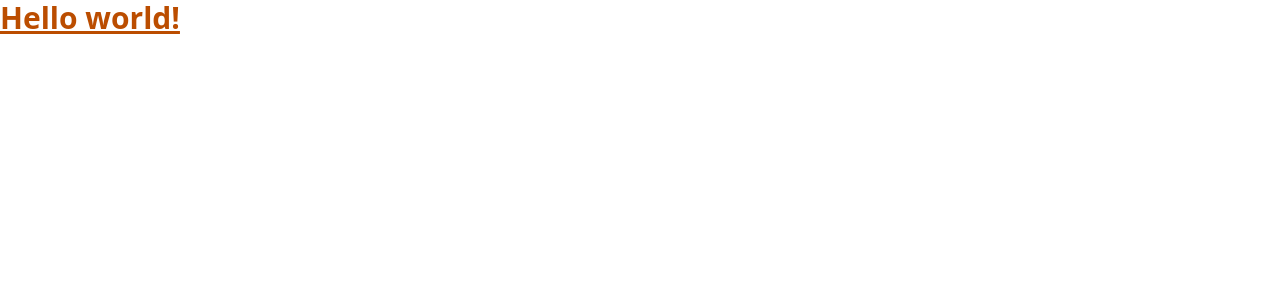
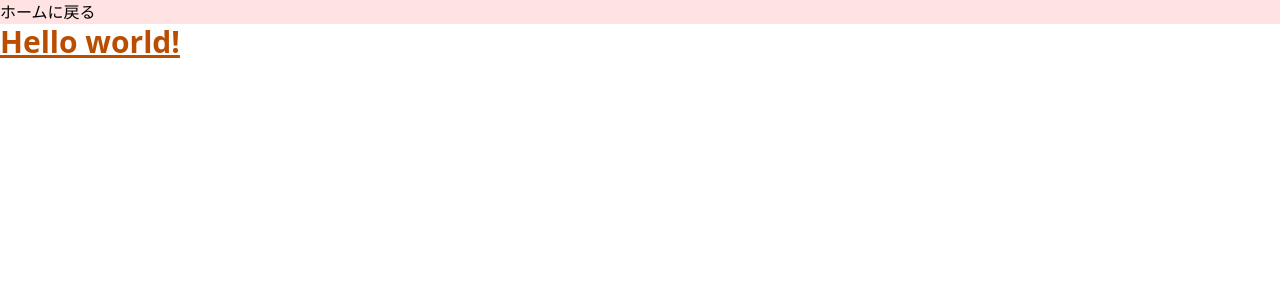
Before and after one commit to Grefindoll/frontend-svelte2, a SvelteKit app in the folder my-app/: page / in a window 1280 px wide. Shown: the top 300 px of the page. Built offline with nearby package versions, Linux system fonts and the light colour scheme.

Commit message:
feat:aタグの追加

```diff
--- a/my-app/src/routes/+layout.svelte
+++ b/my-app/src/routes/+layout.svelte
@@ -9,4 +9,5 @@
 	<link rel="icon" href={favicon} />
 </svelte:head>
 
+<a class="block bg-red-100 w-full" href="/">ホームに戻る</a>
 {@render children()}
```
